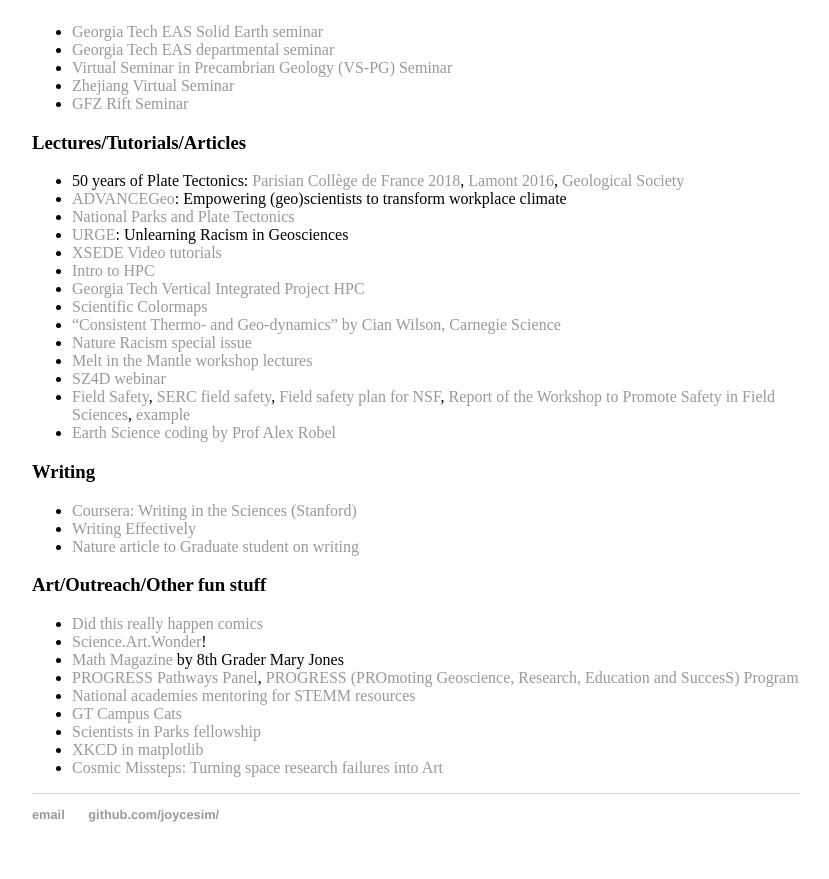
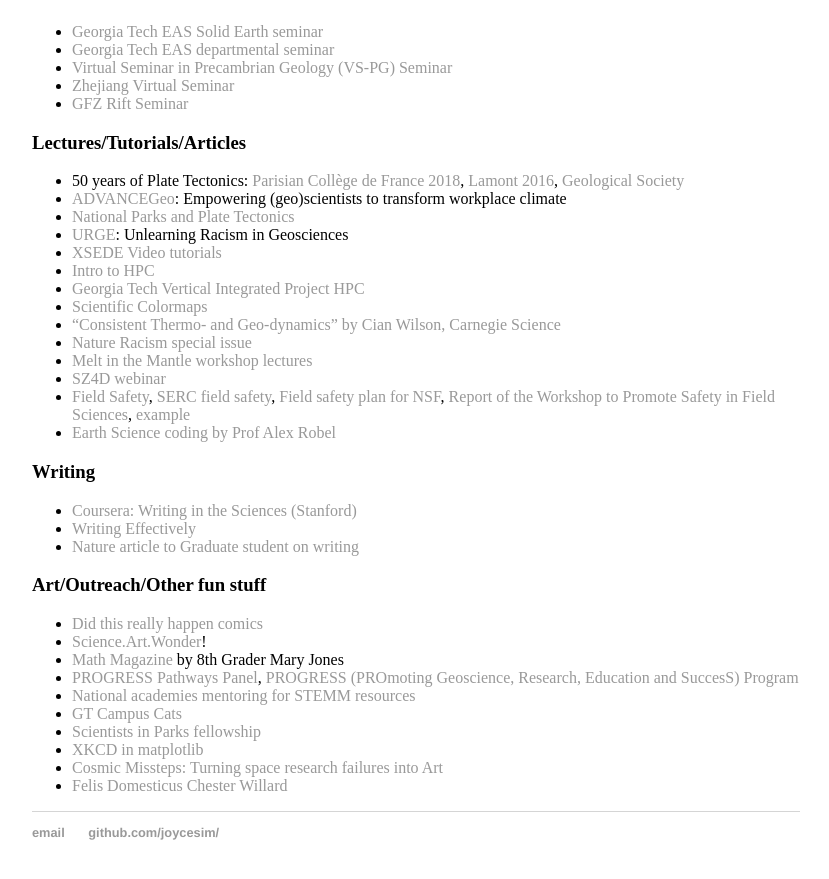
Before and after one commit to joycesim/joycesim.github.io, a Jekyll site: the page built from research/index.md, in a window 1280 px wide and 900 px high, scrolled down 8391 px. Shown: the top 879 px of the window, without its empty margins (224-1053 px from the left). Built offline with Jekyll 4.4.1, drawn with Linux system fonts in a browser that asks for light colours.

Commit message:
Add link to Felis Domesticus Chester Willard

```diff
--- a/research/index.md
+++ b/research/index.md
@@ -207,3 +207,4 @@
 * [Scientists in Parks fellowship](https://www.scientistsinparks.org/)
 * [XKCD in matplotlib](https://nbviewer.org/url/jakevdp.github.io/downloads/notebooks/XKCD_plots.ipynb)
 * [Cosmic Missteps: Turning space research failures into Art](https://space.gatech.edu/cosmic-missteps)
+* [Felis Domesticus Chester Willard](https://scholar.google.com/citations?user=xFmQpf4AAAAJ&hl=en)
```
